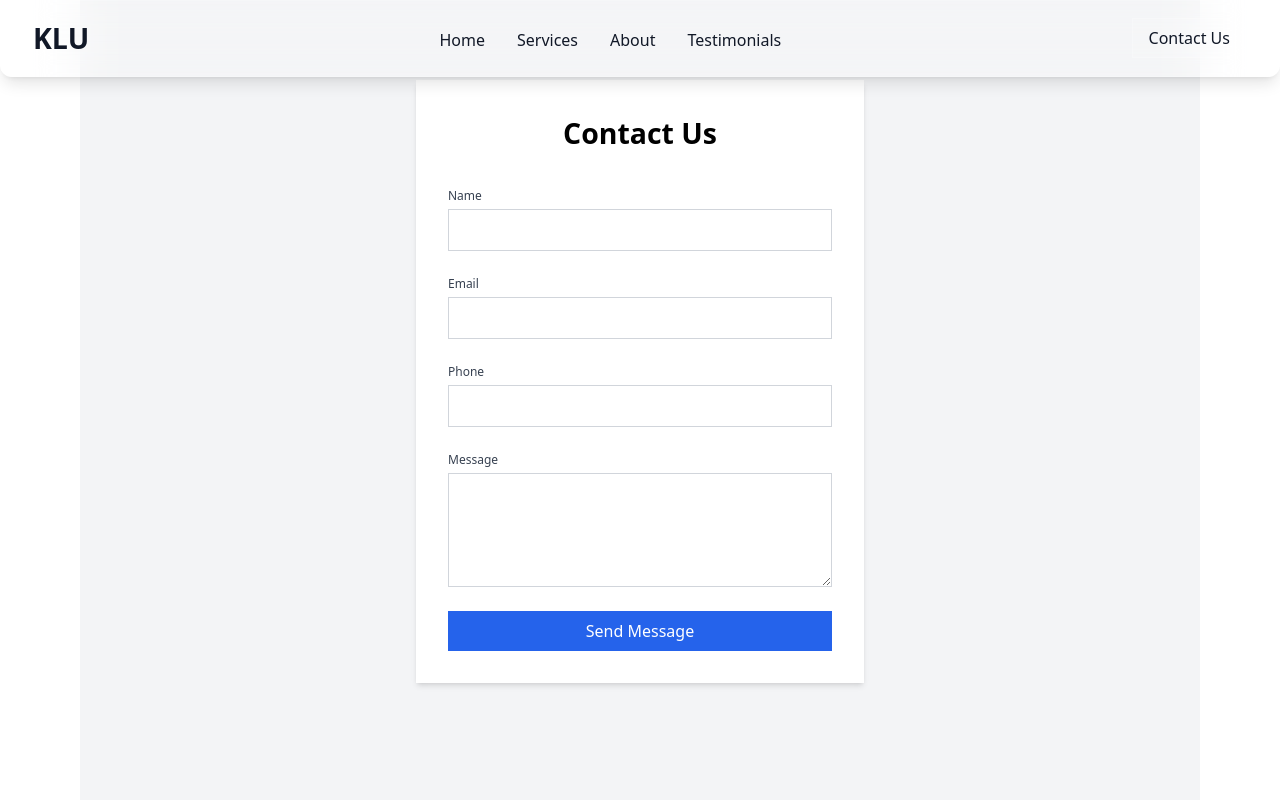
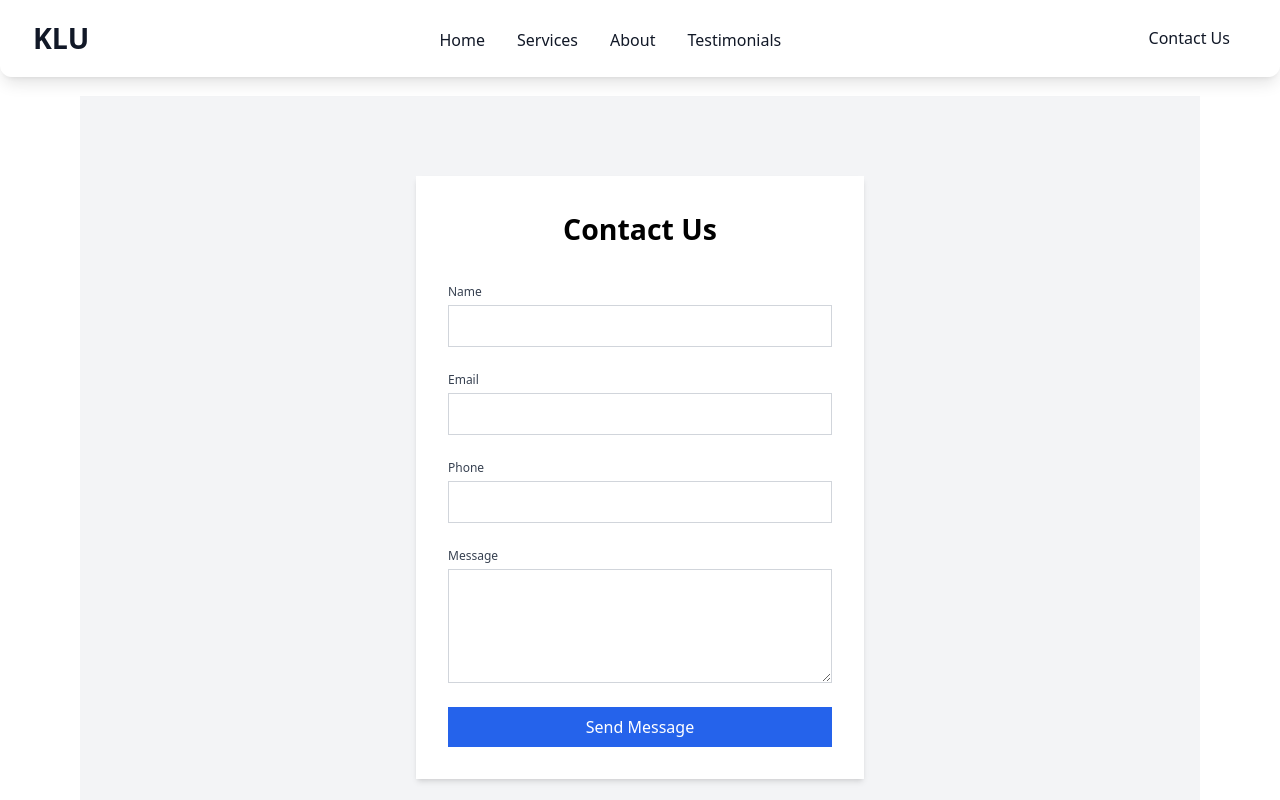
Before and after one commit to varuntree/kalluu, a Next.js app: page /contact in a window 1280 px wide. Shown: the top 800 px of the page. Built offline with nearby package versions, Linux system fonts and the light colour scheme.

Commit message:
thirddone

```diff
--- a/app/contact/page.tsx
+++ b/app/contact/page.tsx
@@ -36,7 +36,7 @@ export default function Contact() {
   };
 
   return (
-    <div className="relative px-6 lg:px-20">
+    <div className="relative px-6 pt-24 lg:px-20">
       <Navbar />
       <div className="min-h-screen bg-gray-100 py-12 px-4 sm:px-6 lg:px-8 pt-20">
         <div className="max-w-md mx-auto bg-white rounded-lg shadow-md p-8">
--- a/app/page.tsx
+++ b/app/page.tsx
@@ -33,14 +33,14 @@ export default function Home() {
         ref={bubbleRef}
         className="fixed top-0 left-0 w-[200px] h-[200px] rounded-full bg-blue-800
                    blur-3xl opacity-50 z-0 origin-center"
-        style={{ transform: 'translate(-50%, -50%)' }}
+        style={{ transform: "translate(-50%, -50%)" }}
       ></div>
 
       {/* Navbar Section */}
       <Navbar />
 
       {/* Main Content Section */}
-      <header className="relative z-10 pt-20">
+      <header className="relative z-10 pt-6">
         <MainPage />
       </header>
       <section>
```
Also changed, not shown: image.png, public/main2.png (added).
